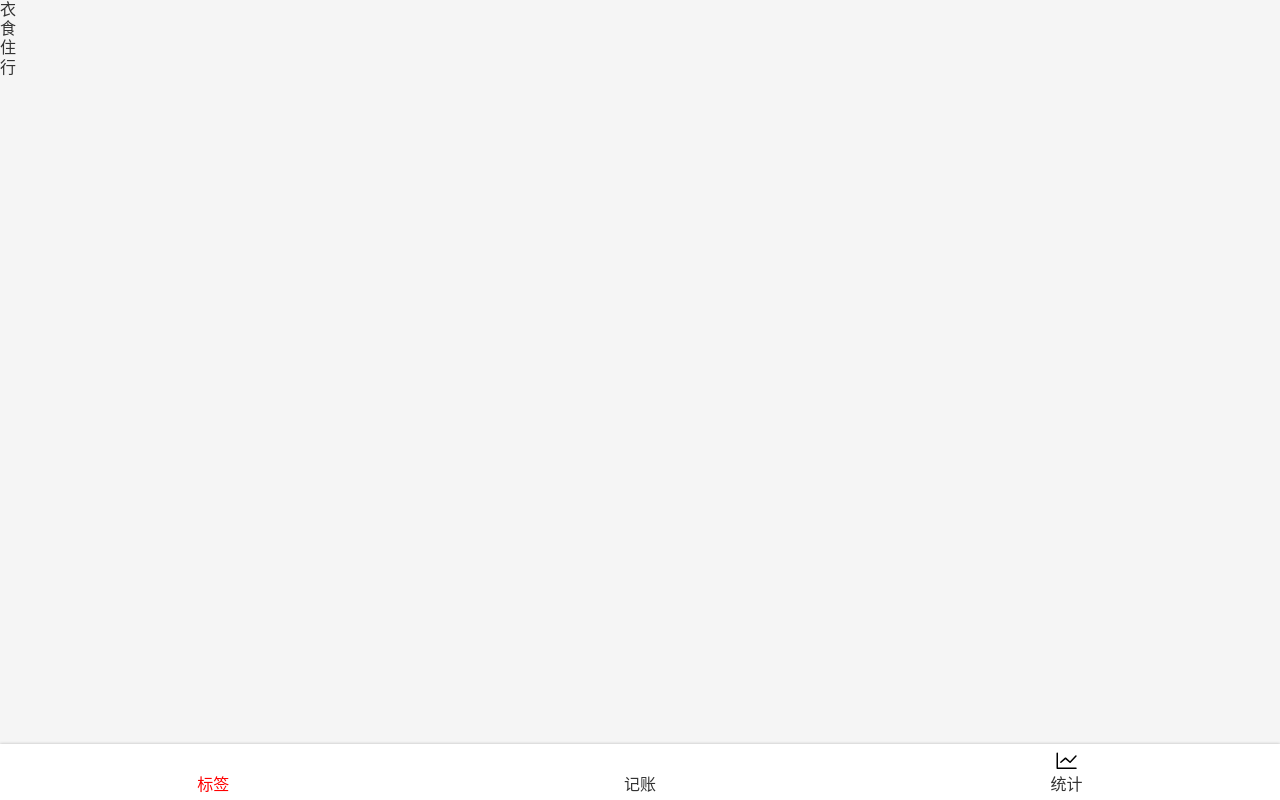
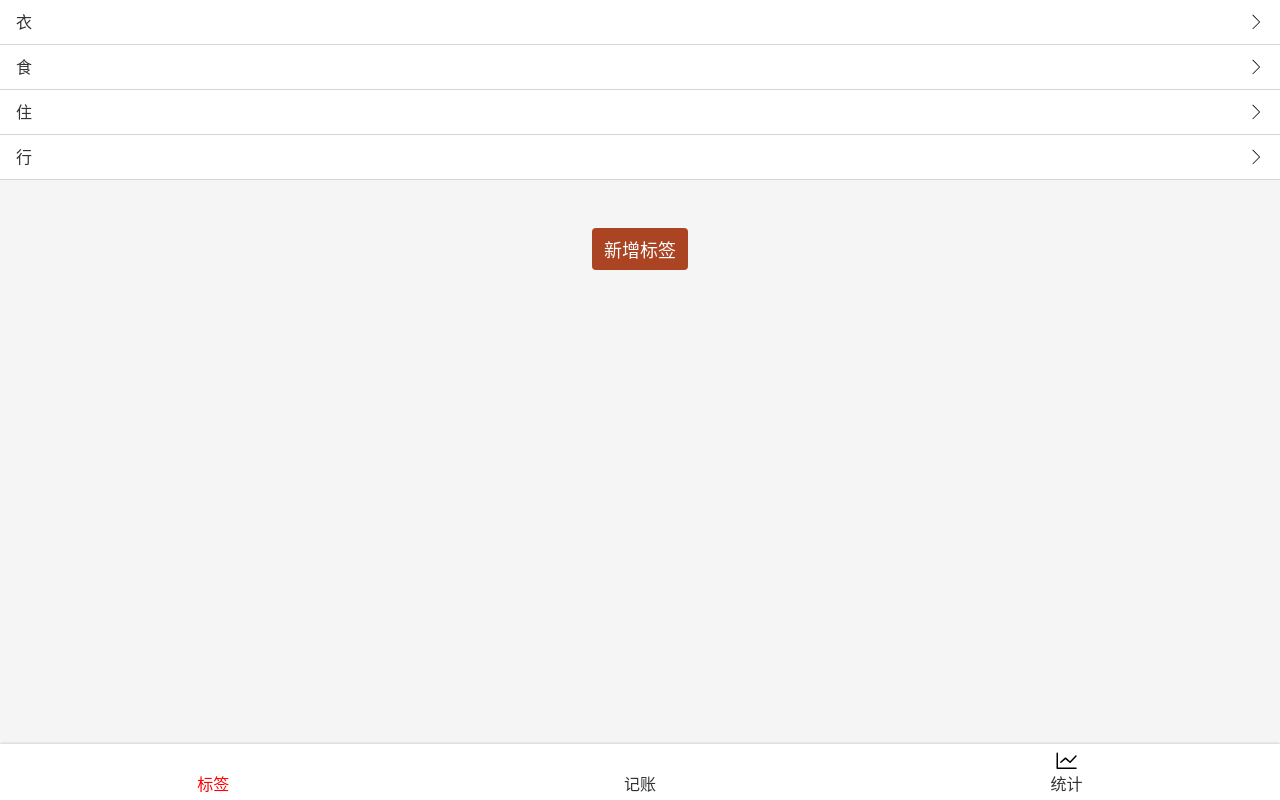
Before and after one commit to liu0haha123/535-moreny-react, a React app: page /#/tags in a window 1280 px wide. Built offline with nearby package versions, Linux system fonts and the light colour scheme.

Commit message:
创建tag路由

```diff
--- a/src/App.tsx
+++ b/src/App.tsx
@@ -10,7 +10,7 @@
 import NoMatch from "views/NoMatch";
 import Statistics from "views/Statistics";
 import Tags from "views/Tags";
-
+import Tag from "views/Tag";
 const AppWrapper = styled.div`
   color: #333;
 `;
@@ -20,13 +20,16 @@
     <AppWrapper>
       <Router>
         <Switch>
-          <Route path="/tags">
+          <Route exact path="/tags">
             <Tags />
           </Route>
-          <Route path="/money">
+          <Route exact path="/tags:tag">
+            <Tag />
+          </Route>
+          <Route exact path="/money">
             <Money />
           </Route>
-          <Route path="/Statistics">
+          <Route exact path="/Statistics">
             <Statistics />
           </Route>
           <Redirect exact from="/" to="money" />
--- a/src/index.scss
+++ b/src/index.scss
@@ -47,3 +47,9 @@
   display: block;
   clear: both;
 }
+
+.oneLine{
+  white-space: nowrap;
+  overflow: hidden;
+  text-overflow: ellipsis;
+}
--- /dev/null
+++ b/src/views/Tag.tsx
@@ -0,0 +1,8 @@
+import React from "react"
+const Tag:React.FC = () => {
+    return (
+        <div></div>
+    )
+}
+
+export default Tag
--- a/src/views/Tags.tsx
+++ b/src/views/Tags.tsx
@@ -1,14 +1,64 @@
 import Layout from "../components/Layout";
 import React from "react";
 import useTags from "./useTags";
+import styled from "styled-components";
+import Icon from "components/Icons";
+import { Link } from "react-router-dom";
 
+const TagList = styled.ol`
+  font-size: 16px;
+  background-color: #fff;
+  > li {
+    padding: 12px 16px 12px 0;
+    border-bottom: 1px solid #d5d5d9;
+    line-height: 20px;
+    > a {
+      display: flex;
+      justify-content: space-between;
+      align-items: center;
+
+      margin-left: 16px;
+    }
+  }
+`;
+const Button = styled.button`
+  font-size: 18px;
+  border: none;
+  padding: 8px 12px;
+  background-color: #aa4422;
+  border-radius: 4px;
+  color: white;
+`;
+
+const Center = styled.div`
+  display: flex;
+  justify-content: center;
+  align-items: center;
+  flex-direction:column;
+`;
+const Space = styled.div`
+  height: 16px;
+`
 function Tags() {
-  const { tags } = useTags()
+  const { tags, setTags } = useTags();
   return (
     <Layout>
-      <ol>
-        {tags.map(tag => <li key={tag}>{tag}</li>)}
-      </ol>
+      <TagList>
+        {tags.map((tag) => (
+          <li key={tag}>
+            <Link to={"tags/"+tag}>
+              <span className="oneLine">{tag}</span>
+              <Icon name="right"></Icon>
+            </Link>
+          </li>
+        ))}
+      </TagList>
+      <Center>
+        <Space />
+        <Space />
+        <Space />
+        <Button>新增标签</Button>
+      </Center>
     </Layout>
   );
 }
```
Also changed, not shown: src/Icons/left.svg (added), src/Icons/right.svg (added).
